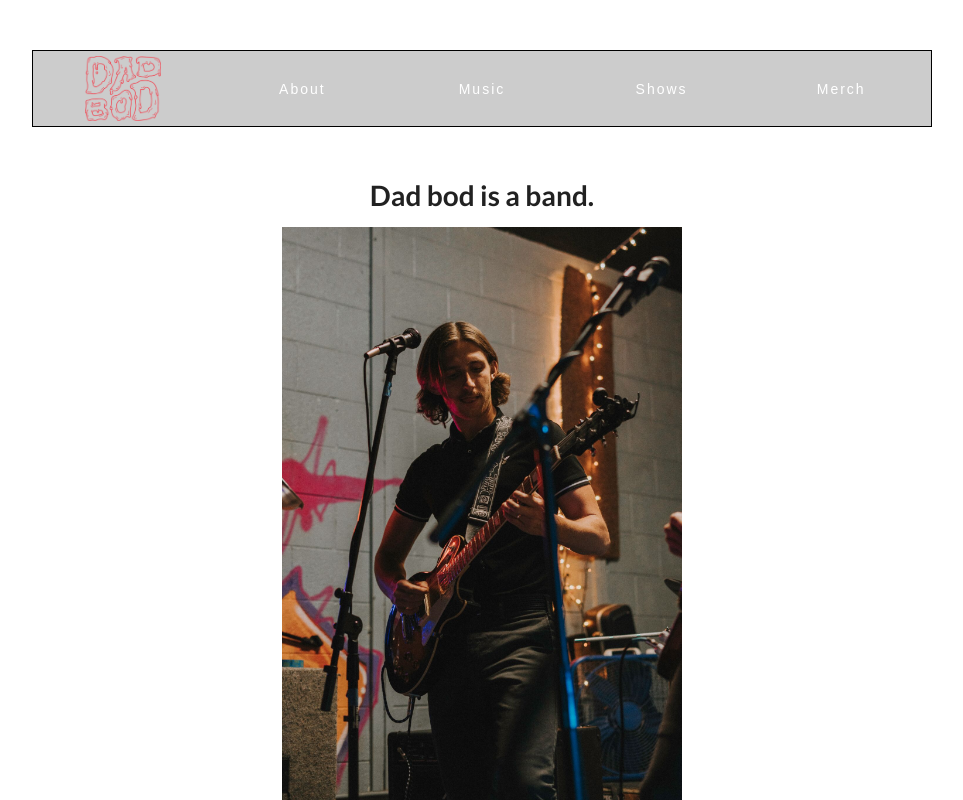
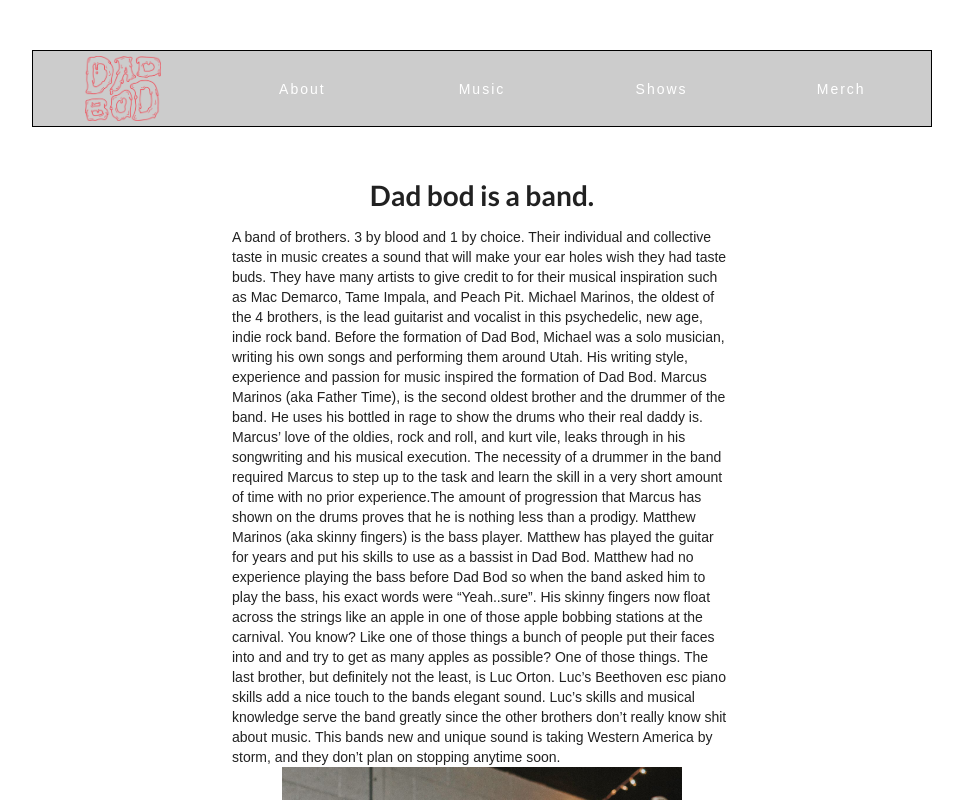
Before and after one commit to Craveburn/dad-bod-v2, a React (Create React App) app: page /about in a window 1280 px wide. Shown: the top 800 px of the page, without its empty margins (158-1121 px from the left). Built offline with nearby package versions, Linux system fonts and the light colour scheme.

Commit message:
added about me text from Mike

```diff
--- a/src/pages/About.js
+++ b/src/pages/About.js
@@ -16,8 +16,34 @@ export default class extends Component {
                 <Navbar />
                 <div className="aboutBody">
                     <h1>Dad bod is a band.</h1>
+                    <div>
+                        A band of brothers. 3 by blood and 1 by choice. Their individual and collective
+                        taste in music creates a sound that will make your ear holes wish they had taste
+                        buds. They have many artists to give credit to for their musical inspiration such
+                        as Mac Demarco, Tame Impala, and Peach Pit.  Michael Marinos, the oldest of the 4
+                        brothers, is the lead guitarist and vocalist in this psychedelic, new age, indie
+                        rock band. Before the formation of Dad Bod, Michael was a solo musician, writing
+                        his own songs and performing them around Utah. His writing style, experience and
+                        passion for music inspired the formation of Dad Bod. Marcus Marinos (aka Father Time),
+                        is the second oldest brother and the drummer of the band. He uses his bottled in rage to
+                        show the drums who their real daddy is. Marcus’ love of the oldies, rock and roll, and kurt
+                        vile, leaks through in his songwriting and his musical execution. The necessity of a drummer
+                        in the band required Marcus to step up to the task and learn the skill in a very short amount
+                        of time with no prior experience.The amount of progression that Marcus has shown on the drums
+                        proves that he is nothing less than a prodigy. Matthew Marinos (aka skinny fingers) is the bass
+                        player. Matthew has played the guitar for years and put his skills to use as a bassist in Dad Bod.
+                        Matthew had no experience playing the bass before Dad Bod so when the band asked him to play the
+                        bass, his exact words were “Yeah..sure”. His skinny fingers now float across the strings like an
+                        apple in one of those apple bobbing stations at the carnival. You know? Like one of those things a
+                        bunch of people put their faces into and and try to get as many apples as possible? One of those
+                        things. The last brother, but definitely not the least, is Luc Orton. Luc’s Beethoven esc piano
+                        skills add a nice touch to the bands elegant sound. Luc’s skills and musical knowledge serve the
+                        band greatly since the other brothers don’t really know shit about music. This bands new and unique
+                        sound is taking Western America by storm, and they don’t plan on stopping anytime soon.
+                    </div>
+
                     <div className="theBoys">
-                        <img className="boys" src={Mike} alt="pic of mike"/>
+                        <img className="boys" src={Mike} alt="pic of mike" />
                         <h3>Michael Marinos: Guitar, Vocals</h3>
                         <img className="boys" src={Lucas} alt="pic of lucas" />
                         <h3>Lucas Orton: Synth, Vocals</h3>
```
